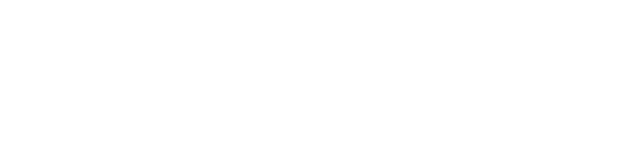
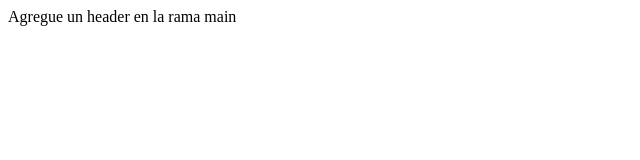
Before and after one commit to Rocket126/repaso, a plain HTML site: page index2.html in a window 1280 px wide. Shown: the whole page, without its empty margins (0-640 px from the left). Drawn offline with Linux system fonts and the light colour scheme.

Commit message:
agregue un header en rama main

```diff
--- a/index2.html
+++ b/index2.html
@@ -6,6 +6,6 @@
     <title>Document</title>
 </head>
 <body>
-
+    <header>Agregue un header en la rama main</header>
 </body>
 </html>
```
